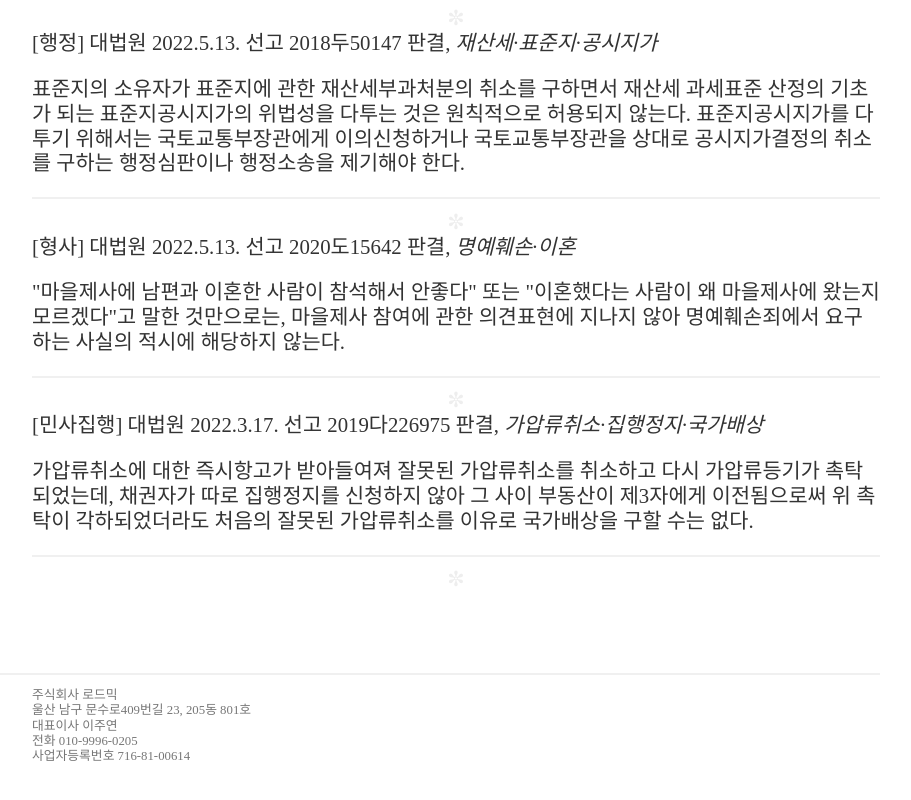
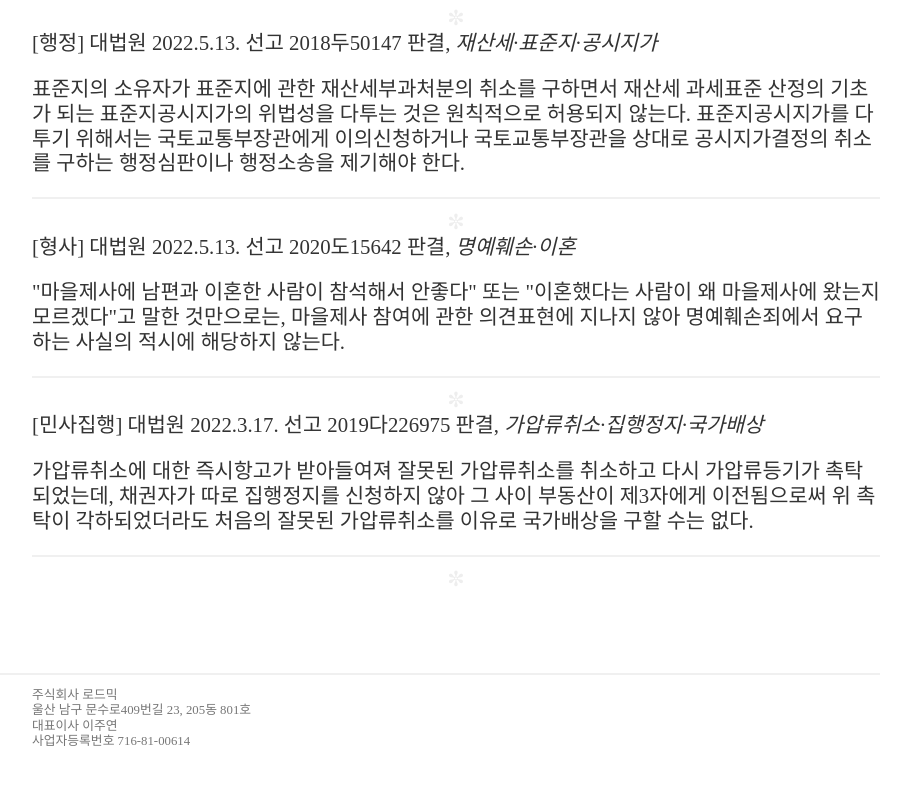
Before and after one commit to lawthmic/lawthmic_home, a React (Create React App) app: page /#/ in a window 1280 px wide. Shown: the part 6499-7299 px from the top of the page, without its empty margins (204-1115 px from the left). Built offline with nearby package versions, Linux system fonts and the light colour scheme.

Commit message:
footnote

```diff
--- a/src/components/FootNote.js
+++ b/src/components/FootNote.js
@@ -6,7 +6,6 @@ const lawthmic_info = [
         '주식회사 로드믹',
         '울산 남구 문수로409번길 23, 205동 801호',
         '대표이사 이주연',
-        '전화 010-9996-0205',
         '사업자등록번호 716-81-00614'
 ]
 
```
